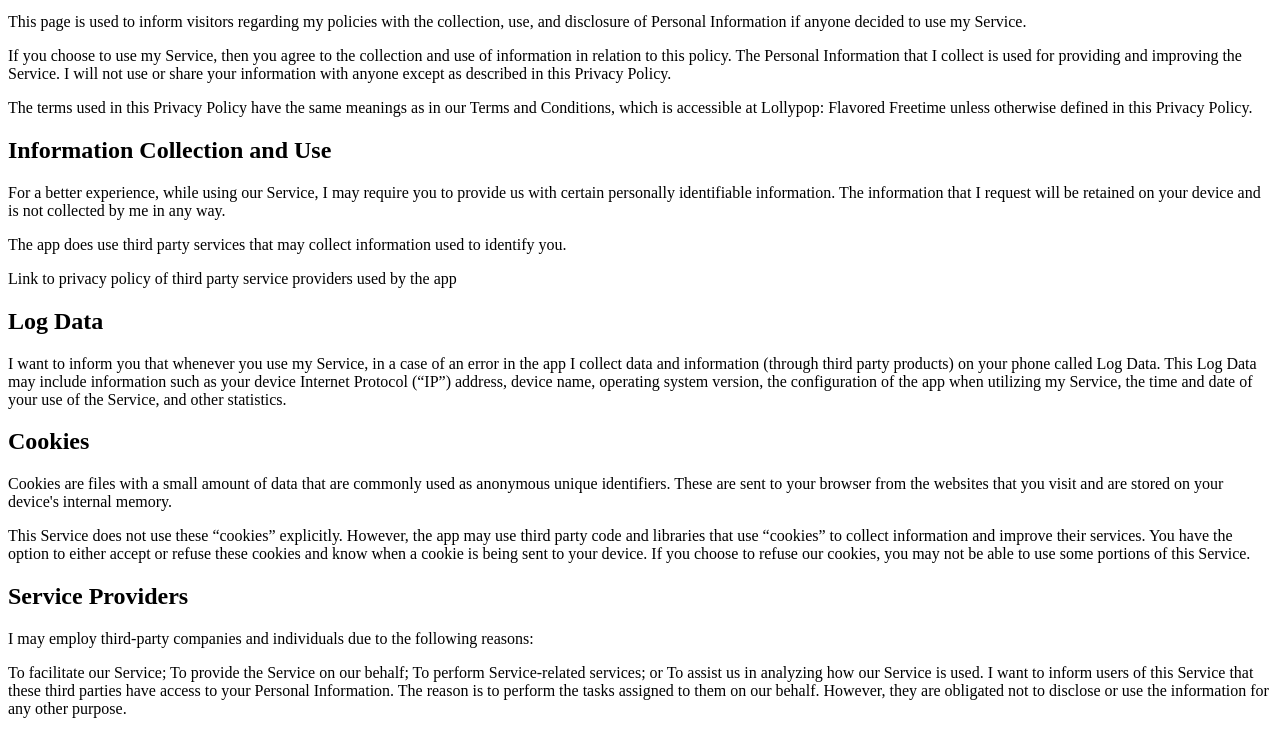
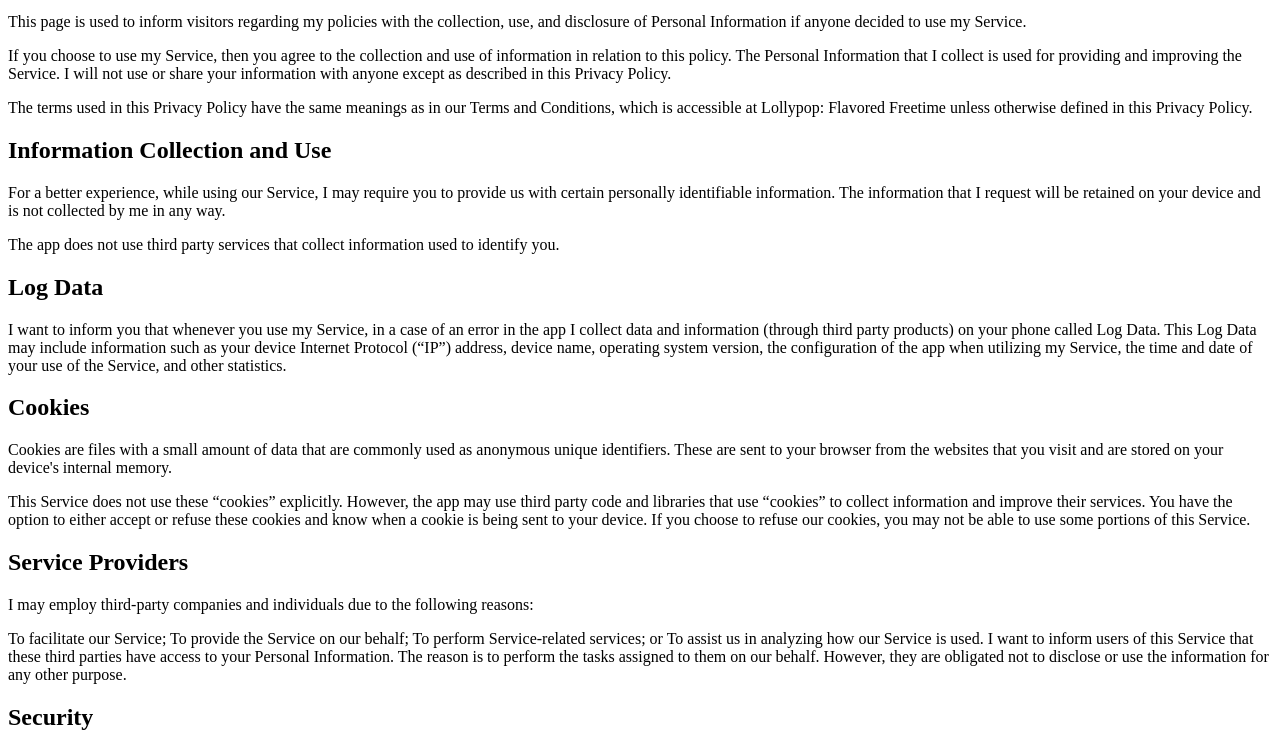
Before and after one commit to chrisli8/chrisli8.github.io, a plain HTML site: page index.html in a window 1280 px wide. Shown: the part 101-833 px from the top of the page. Drawn offline with Linux system fonts and the light colour scheme.

Commit message:
basic css

```diff
--- a/index.html
+++ b/index.html
@@ -10,6 +10,7 @@ Christopher Li
 	<head>
 		<meta charset="UTF-8">
 		<title>Lollypop</title>
+		<link href="css/main.css" type="text/css" rel="stylesheet" />
 	</head>
 
 	<body>
@@ -37,11 +38,7 @@ Christopher Li
 		</p>
 
 		<p>
-			The app does use third party services that may collect information used to identify you.
-		</p>
-
-		<p>
-			Link to privacy policy of third party service providers used by the app
+			The app does not use third party services that collect information used to identify you.
 		</p>
 
 		<h2>Log Data</h2>
```
